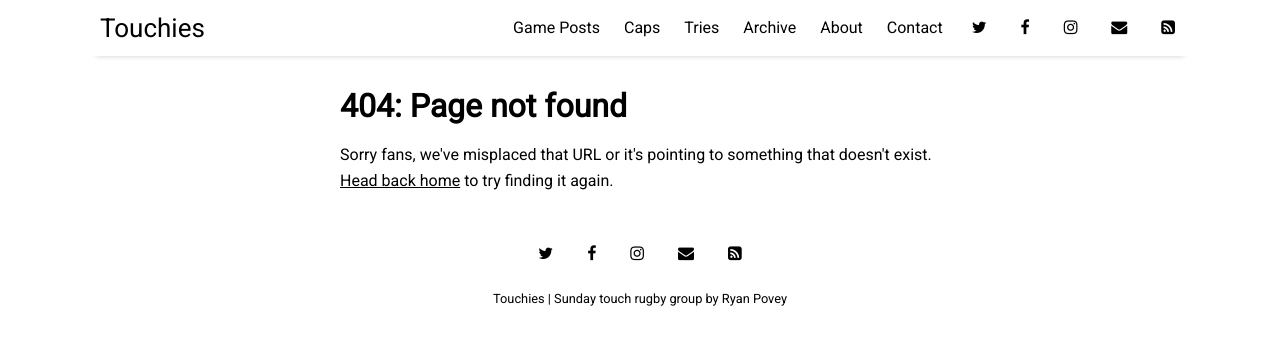
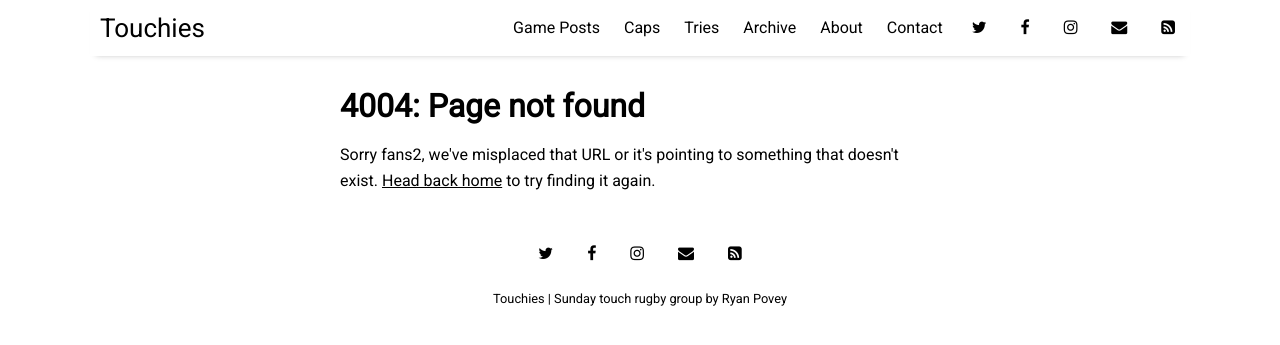
Before and after one commit to sundayrugby/sundayrugby.github.io, a Jekyll site: the page built from 4004.md, in a window 1280 px wide. Shown: the top 345 px of the page. Built offline with Jekyll 4.4.1, drawn with Linux system fonts in a browser that asks for light colours; nearby versions of some CDN libraries.

Commit message:
Update 4004.md

```diff
--- a/4004.md
+++ b/4004.md
@@ -1,6 +1,6 @@
 ---
 layout: page
-title: "404: Page not found"
+title: "4004: Page not found"
 ---
 
-<p class="lead">Sorry fans, we've misplaced that URL or it's pointing to something that doesn't exist. <a href="{{ site.baseurl }}/">Head back home</a> to try finding it again.</p>
+<p class="lead">Sorry fans2, we've misplaced that URL or it's pointing to something that doesn't exist. <a href="{{ site.baseurl }}/">Head back home</a> to try finding it again.</p>
```
